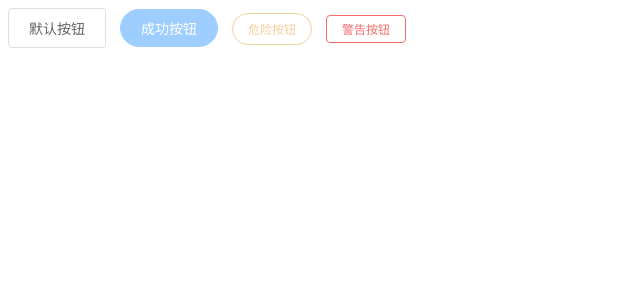
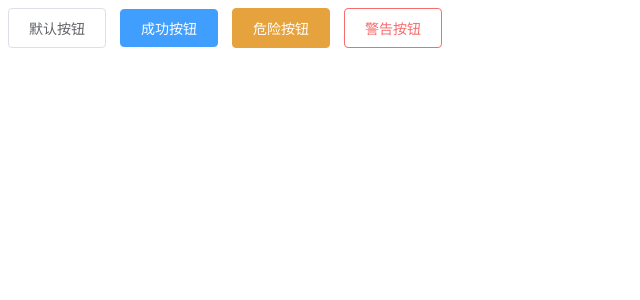
Before and after one commit to Yang-zs/HomeWork, a Vue app: page /#/ in a window 1280 px wide. Shown: the top 300 px of the page, without its empty margins (0-640 px from the left). Built offline with nearby package versions, Linux system fonts and the light colour scheme.

Commit message:
min-width

```diff
--- a/src/components/button/index.vue
+++ b/src/components/button/index.vue
@@ -2,9 +2,14 @@
   <button
     :disabled="disabled"
     class="yang-button"
+    :style="[minWidthCss]"
     :class="[theme, isRound, isBorder, isSize]"
   >
-    <slot></slot>
+    <span>
+      <i v-if="prefix" class="iconfont icon-prefix" :class="iconPrefix"></i>
+      <slot></slot>
+      <i v-if="suffix" class="iconfont icon-suffix" :class="iconSuffix"></i>
+    </span>
   </button>
 </template>
 
@@ -16,7 +21,19 @@ export default {
       type: String,
       default: '',
     },
+    minWidth: {
+      type: String,
+      default: '95px',
+    },
     size: {
+      type: String,
+      default: '',
+    },
+    prefix: {
+      type: String,
+      default: '',
+    },
+    suffix: {
       type: String,
       default: '',
     },
@@ -37,6 +54,16 @@ export default {
     isSize() {
       return this.size ? `yang-button-${this.size}` : ''
     },
+    minWidthCss() {
+      if (!this.minWidth) return ''
+      return { 'min-width': this.minWidth }
+    },
+    iconPrefix() {
+      return this.prefix ? `icon-${this.prefix}` : ''
+    },
+    iconSuffix() {
+      return this.suffix ? `icon-${this.suffix}` : ''
+    },
   },
 }
 </script>
@@ -56,6 +83,19 @@ export default {
 
   + .yang-button {
     margin-left: 14px;
+  }
+
+  > span {
+    display: inline-flex;
+    align-items: center;
+    justify-content: center;
+  }
+
+  .icon-prefix {
+    margin-right: 10px;
+  }
+  .icon-suffix {
+    margin-left: 10px;
   }
 }
 .yang-button-medium {
--- a/src/views/home/index.vue
+++ b/src/views/home/index.vue
@@ -1,13 +1,9 @@
 <template>
   <div class="home">
     <yangButton>默认按钮</yangButton>
-    <yangButton size="medium" type="primary" round disabled>
-      成功按钮
-    </yangButton>
-    <yangButton size="small" type="danger" round border disabled>
-      危险按钮
-    </yangButton>
-    <yangButton size="mini" type="warning" border>警告按钮</yangButton>
+    <yangButton size="medium" type="primary">成功按钮</yangButton>
+    <yangButton type="danger">危险按钮</yangButton>
+    <yangButton type="warning" border>警告按钮</yangButton>
   </div>
 </template>
 <script>
```
